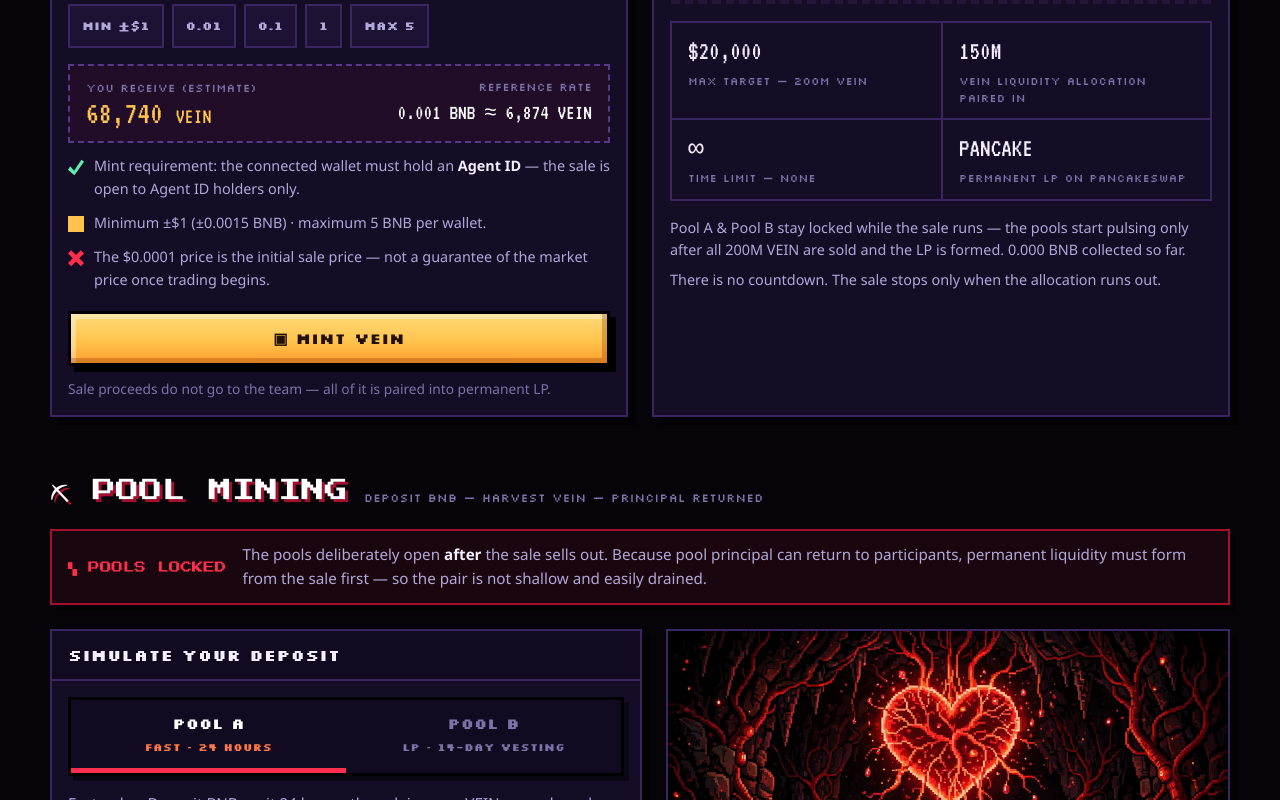
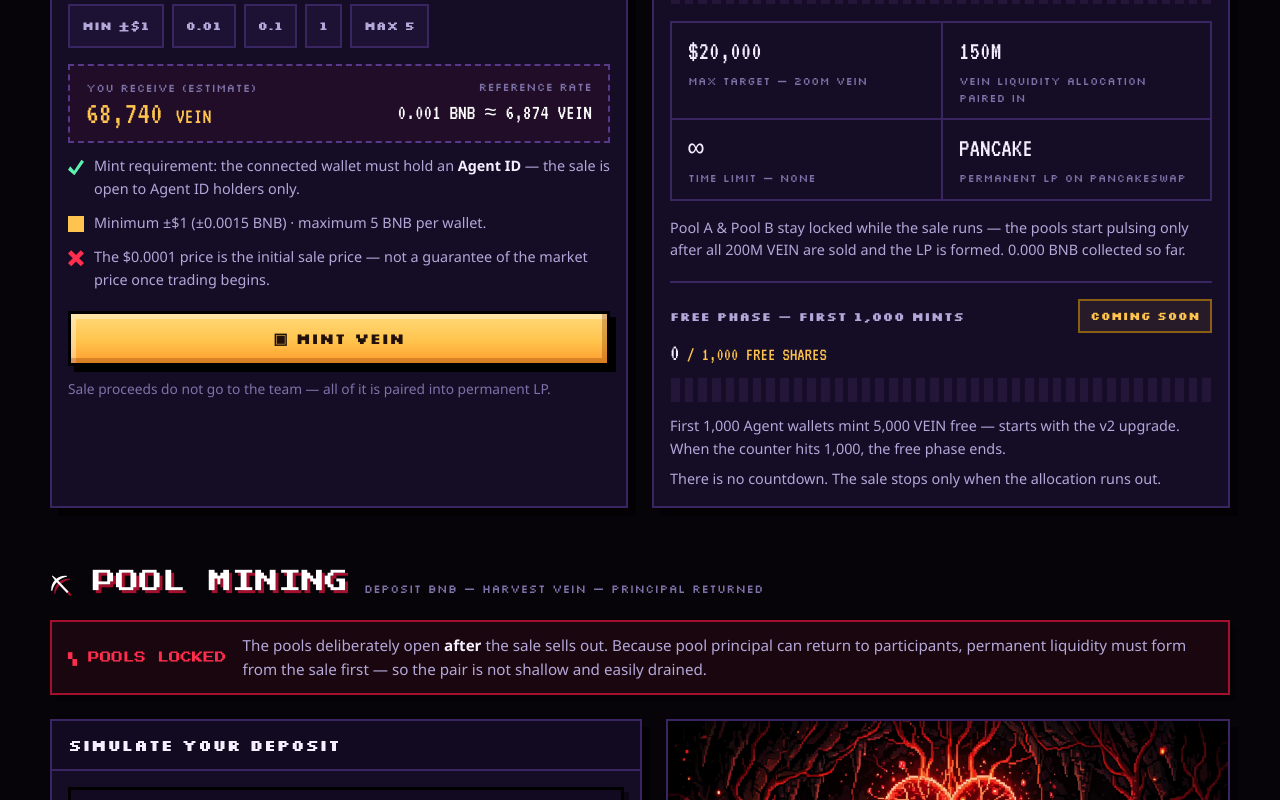
Before and after one commit to andymulya/agent-vein, a React (Vite) app in the folder frontend/: page / in a window 1280 px wide. Shown: the part 1090-1890 px from the top of the page. Built offline with nearby package versions, Linux system fonts and the light colour scheme; no server answers.

Commit message:
Add FREE PHASE progress (1,000 free shares) to Mint section

```diff
--- a/frontend/src/constants/vein.js
+++ b/frontend/src/constants/vein.js
@@ -38,6 +38,8 @@ export const TOTAL_SUPPLY = 1_000_000_000;
 export const SALE_ALLOCATION = 200_000_000;
 export const SALE_MAX_TARGET_USD = 20_000;
 export const LIQUIDITY_ALLOCATION = 150_000_000;
+export const FREE_SHARES = 1000; // first 1,000 free mints (v2 contract)
+export const FREE_MINT_AMOUNT = 5000; // VEIN per free mint
 
 /** VEIN per 1 BNB at the design reference rate (0.001 BNB ≈ 6,874 VEIN). */
 export const VEIN_PER_BNB = 6_874 / 0.001;
--- a/frontend/src/pages/BuyPage.jsx
+++ b/frontend/src/pages/BuyPage.jsx
@@ -4,13 +4,15 @@ import SectionHead from "../components/SectionHead";
 import BuyCalculator from "../components/BuyCalculator";
 import SegmentedBar from "../components/SegmentedBar";
 import Chip from "../components/Chip";
-import { getSaleStatus } from "../services/preview";
+import { getSaleStatus, getFreePhase } from "../services/preview";
 import { fmt, fmtBnb } from "../utils/format";
 import {
   SALE_PRICE,
   SALE_ALLOCATION,
   SALE_MAX_TARGET_USD,
   LIQUIDITY_ALLOCATION,
+  FREE_SHARES,
+  FREE_MINT_AMOUNT,
 } from "../constants/vein";
 
 /** Buy section: fixed-price sale calculator + live sale status. */
@@ -23,15 +25,28 @@ export default function BuyPage() {
     poolsOpen: false,
     proceedsBnb: 0,
   });
+  const [freePhase, setFreePhase] = useState({
+    claimed: 0,
+    total: FREE_SHARES,
+    pct: 0,
+    status: "COMING SOON",
+    live: false,
+  });
 
   useEffect(() => {
     let alive = true;
     getSaleStatus().then((s) => {
       if (alive) setSale(s);
     });
+    getFreePhase().then((f) => {
+      if (alive) setFreePhase(f);
+    });
     const t = setInterval(() => {
       getSaleStatus().then((s) => {
         if (alive) setSale(s);
+      });
+      getFreePhase().then((f) => {
+        if (alive) setFreePhase(f);
       });
     }, 30000);
     return () => {
@@ -41,6 +56,10 @@ export default function BuyPage() {
   }, []);
 
   const filled = Math.min(40, Math.round((sale.pct / 100) * 40));
+  const freeFilled = Math.min(
+    40,
+    Math.round((freePhase.pct / 100) * 40),
+  );
 
   return (
     <section className="scroll-mt-24 px-4 py-12 pb-2 max-[640px]:px-3 max-[640px]:pt-9" id="beli">
@@ -100,6 +119,45 @@ export default function BuyPage() {
               start pulsing only after all 200M VEIN are sold and the LP is
               formed. {fmtBnb(sale.proceedsBnb)} BNB collected so far.
             </p>
+            <div className="mt-5 border-t-2 border-line pt-4">
+              <div className="flex items-center justify-between gap-2">
+                <div className="font-ui text-[0.78rem] font-bold tracking-wide text-mut">
+                  FREE PHASE — FIRST 1,000 MINTS
+                </div>
+                <Chip
+                  tone={
+                    freePhase.status === "LIVE"
+                      ? "mint"
+                      : freePhase.status === "ENDED"
+                        ? "red"
+                        : "gold"
+                  }
+                >
+                  {freePhase.status}
+                </Chip>
+              </div>
+              <div className="mt-2 font-num text-[1.5rem] leading-none max-[640px]:text-[1.25rem]">
+                {fmt(freePhase.claimed)}
+                <span className="text-[1.15rem] text-gold max-[640px]:text-[1rem]">
+                  {" "}
+                  / {fmt(freePhase.total)} FREE SHARES
+                </span>
+              </div>
+              <div className="mt-3">
+                <SegmentedBar
+                  total={40}
+                  filled={freeFilled}
+                  tones={["f1", "f2", "f3", "f4"]}
+                />
+              </div>
+              <p className="mt-3 text-[0.9rem] text-mut">
+                {freePhase.live
+                  ? freePhase.status === "ENDED"
+                    ? "Free phase is over — minting continues at $0.0001."
+                    : `First 1,000 Agent wallets mint ${fmt(FREE_MINT_AMOUNT)} VEIN free. When the counter hits 1,000, the free phase ends.`
+                  : `First 1,000 Agent wallets mint ${fmt(FREE_MINT_AMOUNT)} VEIN free — starts with the v2 upgrade. When the counter hits 1,000, the free phase ends.`}
+              </p>
+            </div>
             <p className="mt-2 text-[0.9rem] text-mut">
               There is no countdown. The sale stops only when the allocation
               runs out.
--- a/frontend/src/services/chain.js
+++ b/frontend/src/services/chain.js
@@ -37,6 +37,7 @@ const SEL = {
   depositPoolB: "0xb71ab3ef",
   claimPoolA: "0xeb8c82fa",
   claimPoolBReward: "0xf868c816",
+  freeClaimed: "0x1b47ec3a", // v2: free-mint shares claimed (reverts on v1)
 };
 
 const TOPIC = {
@@ -234,6 +235,12 @@ export async function getPoolStats() {
   };
 }
 
+/** Free-phase counter (v2). Throws on the v1 contract — caller falls back. */
+export async function getFreePhase() {
+  const claimed = await ethCall(VEIN_CORE, SEL.freeClaimed);
+  return { claimed: Number(decUint(claimed)) };
+}
+
 export async function getEpochInfo() {
   const [epoch, rewardA, rewardB] = await Promise.all([
     ethCall(VEIN_CORE, SEL.epoch),
--- a/frontend/src/services/preview.js
+++ b/frontend/src/services/preview.js
@@ -7,10 +7,11 @@
  * RPC is unreachable or no wallet is connected. Writes go through the
  * user's own wallet and always need their in-wallet confirmation.
  */
-import { SALE_ALLOCATION } from "../constants/vein";
+import { SALE_ALLOCATION, FREE_SHARES } from "../constants/vein";
 import {
   getSaleState,
   getPoolStats as chainPoolStats,
+  getFreePhase as chainFreePhase,
   getEpochInfo,
   getClaimable as chainClaimable,
   getReferralStats as chainReferralStats,
@@ -56,6 +57,29 @@ export async function getSaleStatus() {
       status: "OFFLINE",
       poolsOpen: false,
       proceedsBnb: 0,
+    };
+  }
+}
+
+/** Free-phase progress. On the v1 contract the read reverts → COMING SOON. */
+export async function getFreePhase() {
+  try {
+    const f = await chainFreePhase();
+    const claimed = f.claimed;
+    return {
+      claimed,
+      total: FREE_SHARES,
+      pct: (claimed / FREE_SHARES) * 100,
+      status: claimed >= FREE_SHARES ? "ENDED" : "LIVE",
+      live: true,
+    };
+  } catch {
+    return {
+      claimed: 0,
+      total: FREE_SHARES,
+      pct: 0,
+      status: "COMING SOON",
+      live: false,
     };
   }
 }
```
